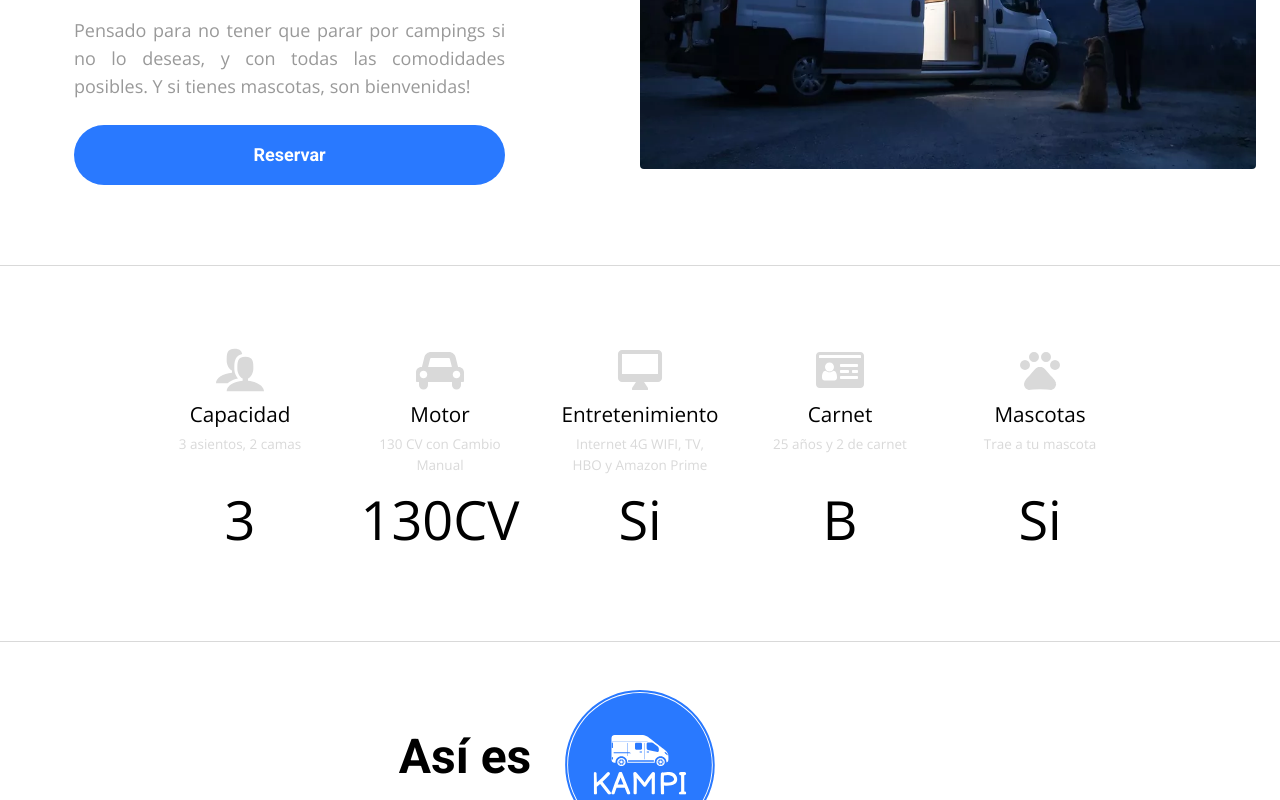
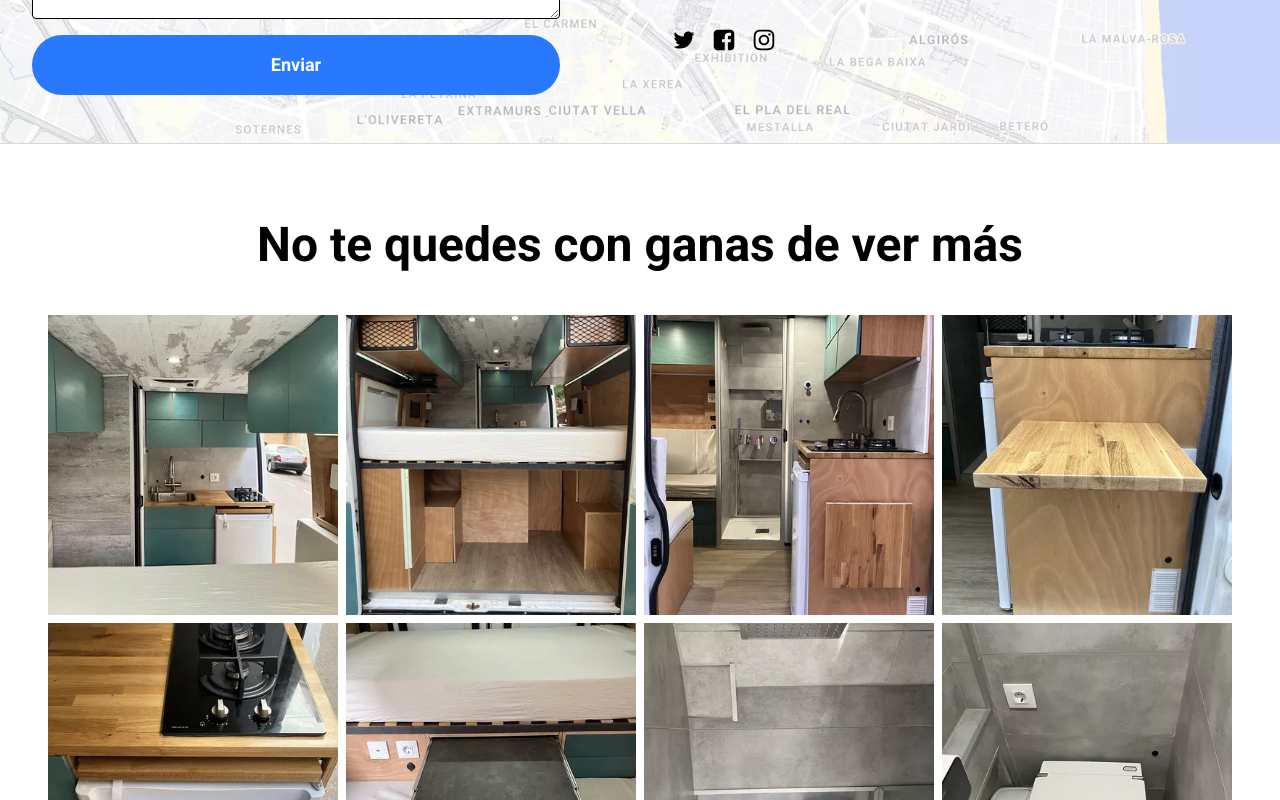
Before and after one commit to MasteringBOX/Kampi-Teleporthq-Next, a Next.js app: page /home in a window 1280 px wide. Shown: the part 420-1220 px from the top of the page. Built offline with nearby package versions, Linux system fonts and the light colour scheme.

Commit message:
Testing Slow production response time by creating a new page

```diff
--- a/pages/home.js
+++ b/pages/home.js
@@ -15,15 +15,6 @@ const Home2 = (props) => {
         <>
             <div className="home-container">
                 <Navbar></Navbar>
-                <Hero rootClassName="hero-root-class-name"></Hero>
-                <SectionSeparator rootClassName="section-separator-root-class-name"></SectionSeparator>
-                <Stats rootClassName="stats-root-class-name"></Stats>
-                <SectionSeparator rootClassName="section-separator-root-class-name"></SectionSeparator>
-                <Features></Features>
-                <Historia></Historia>
-                <SectionSeparator rootClassName="section-separator-root-class-name"></SectionSeparator>
-                <Testimonials></Testimonials>
-                <SectionSeparator rootClassName="section-separator-root-class-name"></SectionSeparator>
                 <Contact></Contact>
                 <SectionSeparator rootClassName="section-separator-root-class-name"></SectionSeparator>
                 <Gallery></Gallery>
```
